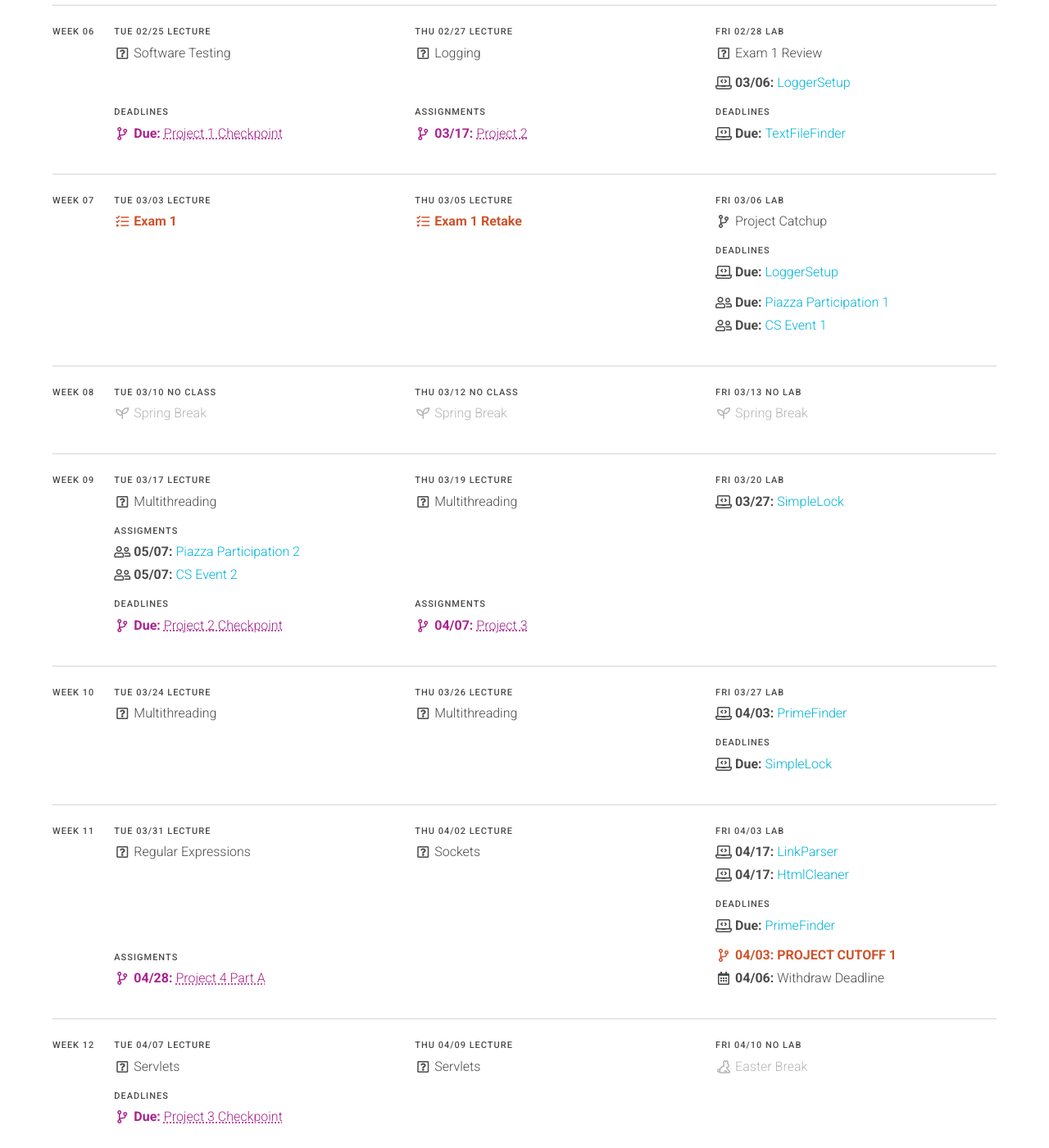
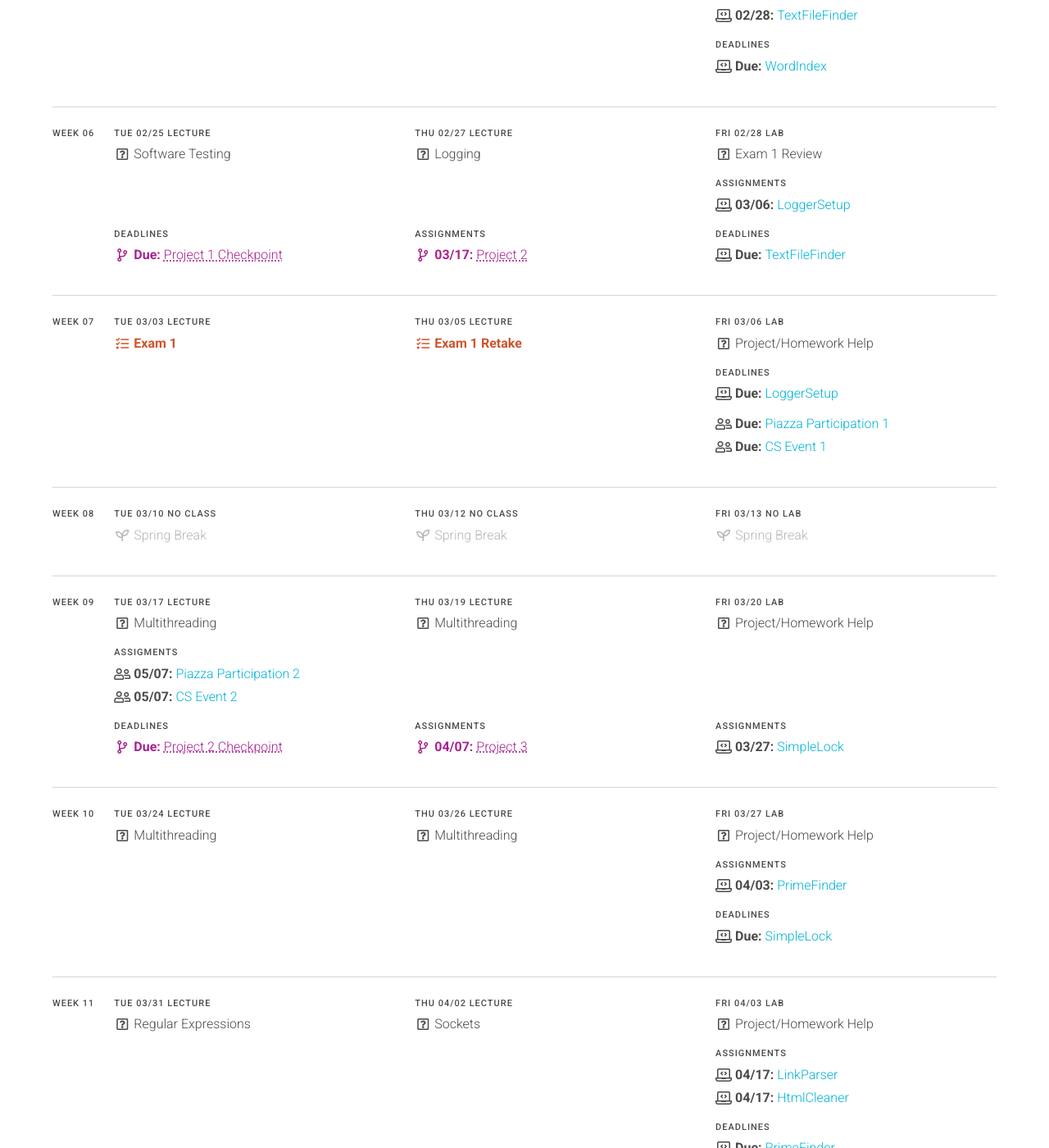
Before and after one commit to usf-cs212-2020/usf-cs212-2020.github.io, a Jekyll site: the page built from schedule.md, in a window 1280 px wide and 1400 px high, scrolled down 1945 px. Shown: the whole window at 82% size. Built offline with Jekyll 4.4.1, drawn with Linux system fonts in a browser that asks for light colours; some of the changed text lies outside the part shown.

Commit message:
Adding assignment section to labs.

```diff
--- a/_data/schedule.yml
+++ b/_data/schedule.yml
@@ -233,11 +233,13 @@ weeks:
             icon: *icon_website
             link: '/guides'
 
+      - label: 'Assignments'
+        align: true
+        items:
           - <<: *homework1
             bump: true
 
       - label: 'Deadlines'
-        align: true
         start: ''
         items:
           - text: 'Lab Requirements'
@@ -424,17 +426,18 @@ weeks:
             link: '/guides/projects/project-testing.html'
             icon: *icon_website
 
-          - <<: *homework3
-            bump: true
-
           - text: 'Lab Recording'
             bump: true
             icon: *icon_video
             link: 'https://usfca.zoom.us/rec/share/5e9RDY3w2zpIQ6_WyhH5W_54OKvjeaa8gCFLr_oPyxnU99iPoyYIMk6nUoZFKmWb'
 
+      - label: 'Assignments'
+        align: true
+        items:
+          - <<: *homework3
+
       - label: 'Deadlines'
         start: ''
-        align: true
         items:
           - <<: *homework2
             date: ''
@@ -543,12 +546,13 @@ weeks:
             link: '/guides/projects/project-grading.html'
             icon: *icon_website
 
+      - label: 'Assignments'
+        align: true
+        items:
           - <<: *homework4
-            bump: true
 
       - label: 'Deadlines'
         start: ''
-        align: true
         items:
           - <<: *homework3
             date: ''
@@ -573,6 +577,11 @@ weeks:
     - sections:
       - label: 'Lab'
         start: 2020-02-21
+        items:
+          - text: 'Project/Homework Help'
+
+      - label: 'Assignments'
+        align: true
         items:
           - <<: *homework5
 
@@ -619,8 +628,10 @@ weeks:
         items:
           - text: 'Exam 1 Review'
 
+      - label: 'Assignments'
+        align: true
+        items:
           - <<: *homework6
-            bump: true
 
       - label: 'Deadlines'
         start: ''
@@ -654,8 +665,7 @@ weeks:
       - label: 'Lab'
         start: 2020-03-06
         items:
-          - text: 'Project Catchup'
-            icon: *icon_project
+          - text: 'Project/Homework Help'
 
       - label: 'Deadlines'
         start: ''
@@ -754,6 +764,11 @@ weeks:
       - label: 'Lab'
         start: 2020-03-20
         items:
+          - text: 'Project/Homework Help'
+
+      - label: 'Assignments'
+        align: true
+        items:
           - <<: *homework7
 
 - week: 10
@@ -776,6 +791,11 @@ weeks:
     - sections:
       - label: 'Lab'
         start: 2020-03-27
+        items:
+          - text: 'Project/Homework Help'
+
+      - label: 'Assignments'
+        align: true
         items:
           - <<: *homework8
 
@@ -813,12 +833,16 @@ weeks:
       - label: 'Lab'
         start: 2020-04-03
         items:
+          - text: 'Project/Homework Help'
+
+      - label: 'Assignments'
+        align: true
+        items:
           - <<: *homework9
           - <<: *homework10
 
       - label: 'Deadlines'
         start: ''
-        align: true
         items:
           - <<: *homework8
             date: ''
@@ -894,11 +918,15 @@ weeks:
       - label: 'Lab'
         start: 2020-04-17
         items:
+          - text: 'Project/Homework Help'
+
+      - label: 'Assignments'
+        align: true
+        items:
           - <<: *homework11
 
       - label: 'Deadlines'
         start: 2020-04-17
-        align: true
         items:
           - <<: *homework9
           - <<: *homework10
@@ -966,8 +994,7 @@ weeks:
       - label: 'Lab'
         start: 2020-05-01
         items:
-          - text: 'Project Catchup'
-            icon: *icon_project
+          - text: 'Project/Homework Help'
 
 - week: 16
   columns:
```
